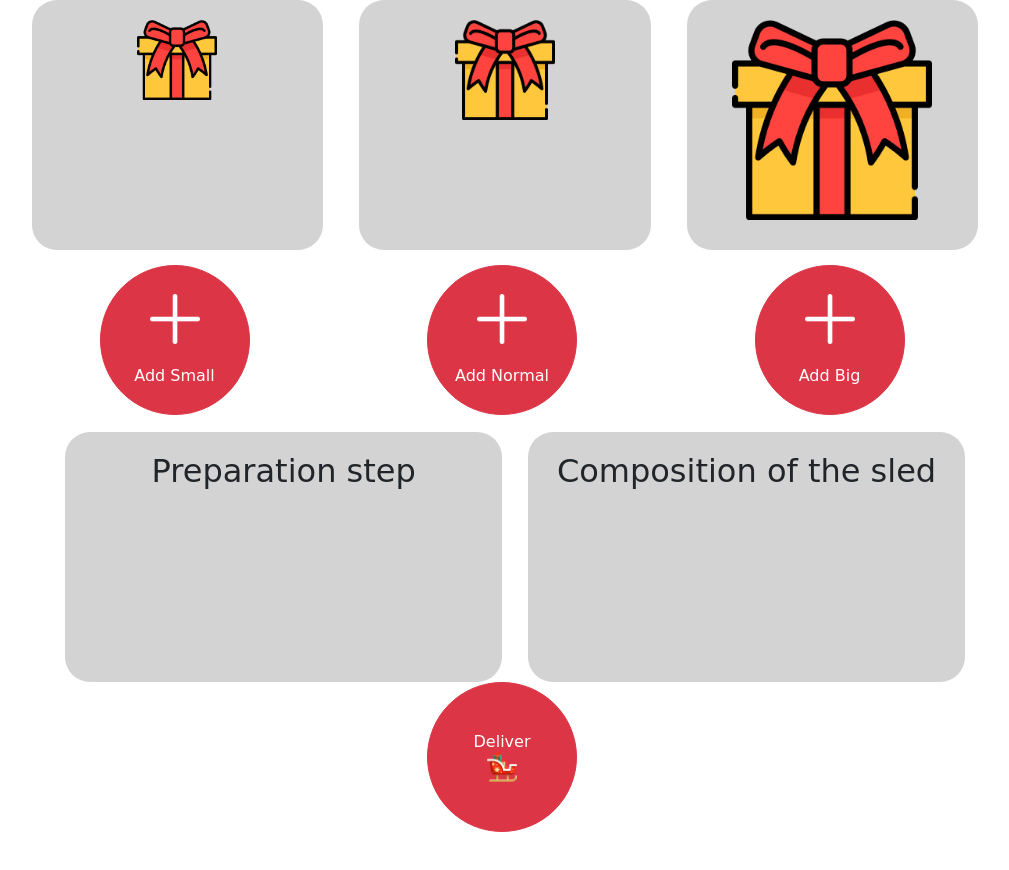
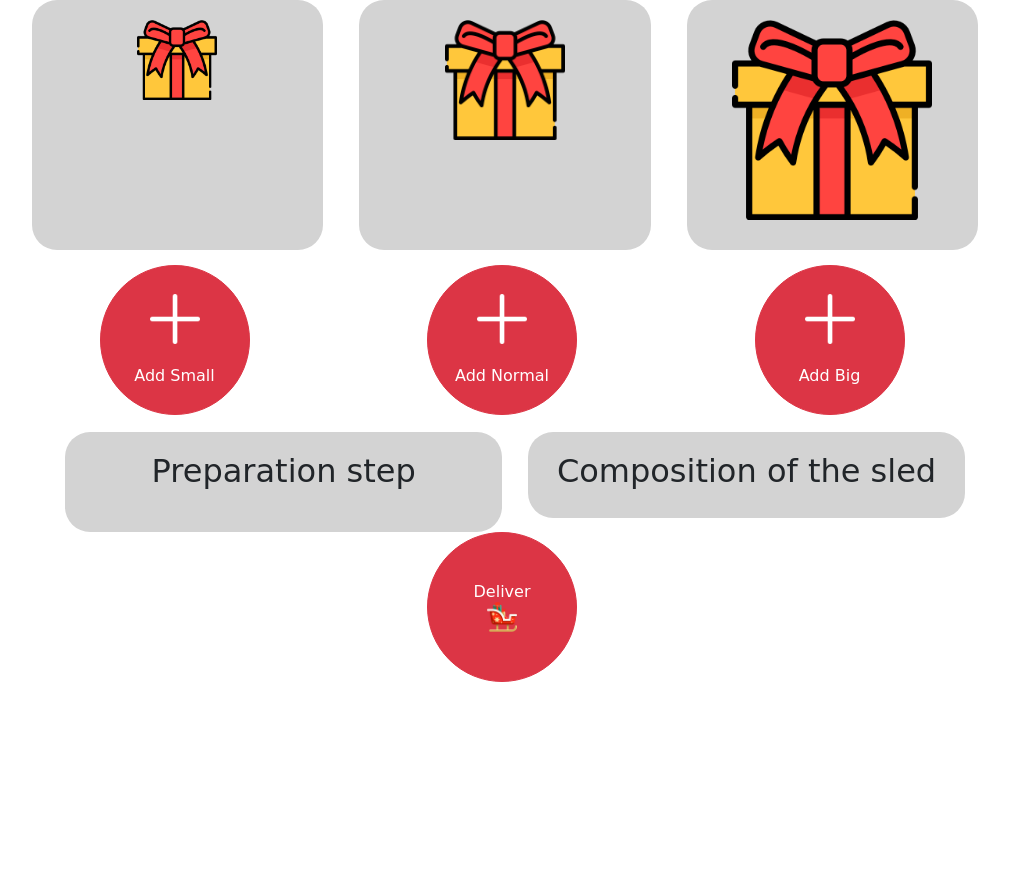
Before and after one commit to thibpffr/santaclaus, a React app: page website/public/index.html in a window 1280 px wide. Shown: the whole page, without its empty margins (138-1147 px from the left). After the commit the page ends 800 px from the top, so only its background shows below. Built offline with nearby package versions, Linux system fonts and the light colour scheme.

Commit message:
no more scroll bar

```diff
--- a/website/public/index.html
+++ b/website/public/index.html
@@ -52,7 +52,7 @@
     </div>
 
     <div class="row justify-content-md-center">
-      <div class="console col-md-4 text-center">
+      <div class="console col-md-4 text-center console2">
         <h2>Preparation step </h2>
         <div id="Result">
 
--- a/website/src/index.css
+++ b/website/src/index.css
@@ -7,8 +7,8 @@
     margin-bottom: auto;
 }
 #medium-gift{
-    width:100px;
-    height:100px;
+    width:120px;
+    height:120px;
     margin-top: auto;
     margin-bottom: auto;
     display: inline-block;
@@ -65,10 +65,11 @@
     vertical-align: middle;
     margin-top: 2px;
     margin-bottom: auto;
-    height: 250px;
+    height: auto;
 
-
-
+}
+.console2{
+    height:100px;
 }
 @import url('https://fonts.googleapis.com/css?family=Mountains+of+Christmas&display=swap');
 body{
```
